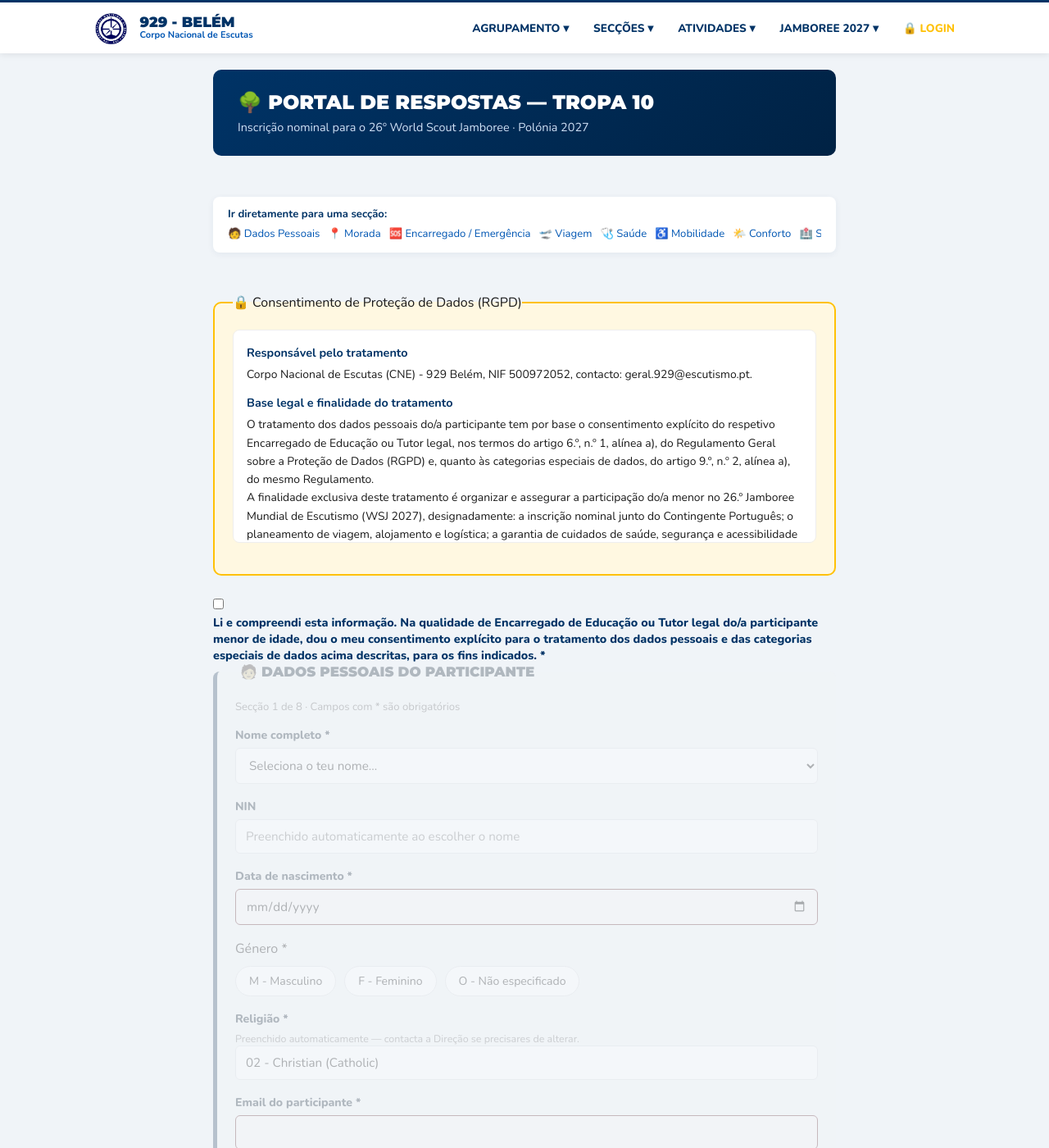
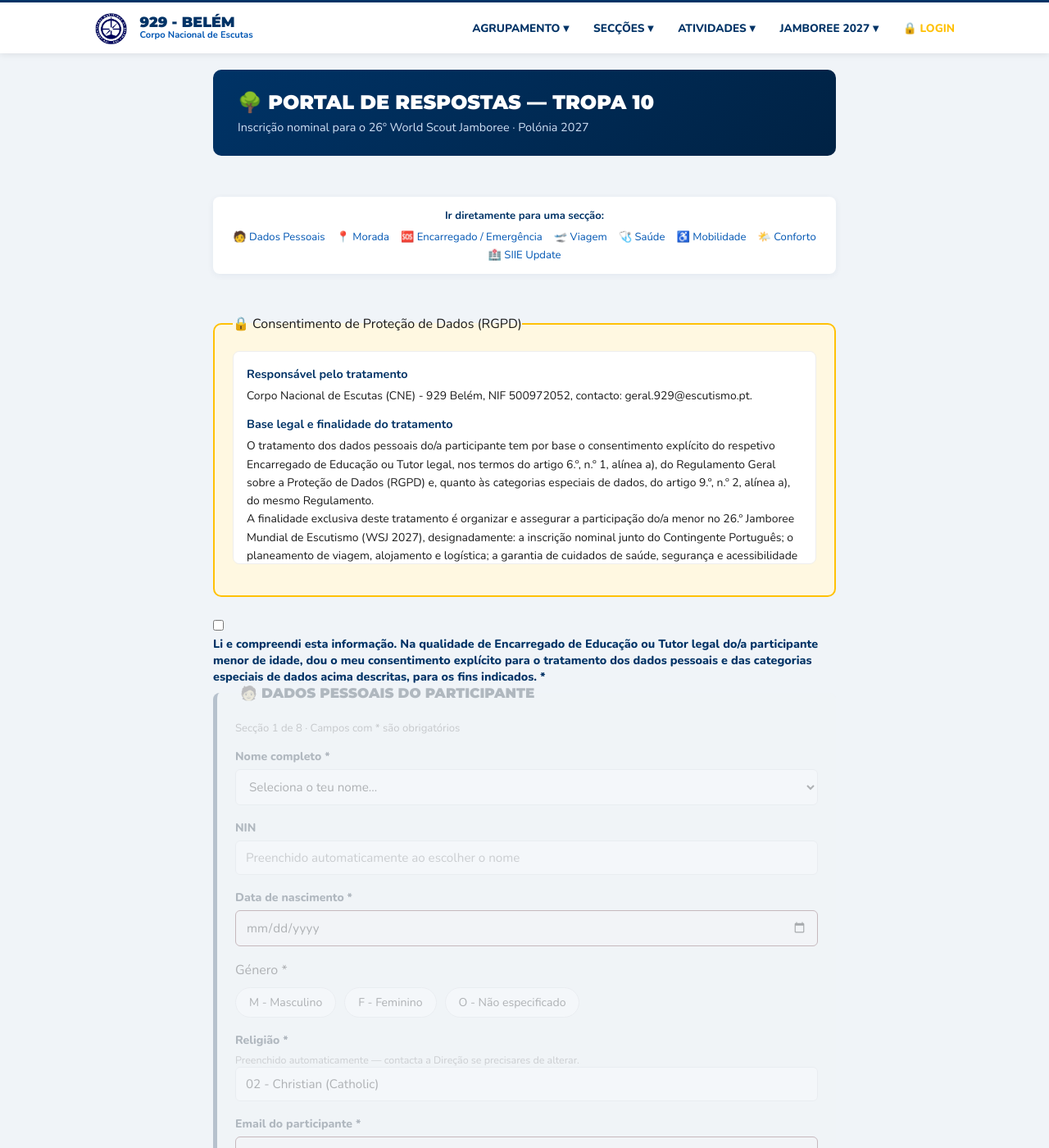
Before and after one commit to cne929belem/cne929belem.github.io, a Jekyll site: the page built from jamboree-inscricao.html, in a window 1280 px wide and 1400 px high. Shown: the whole window at 82% size. Built offline with Jekyll 4.4.1, drawn with Linux system fonts in a browser that asks for light colours.

Commit message:
Add files via upload

```diff
--- a/assets/css/style.css
+++ b/assets/css/style.css
@@ -626,19 +626,20 @@
 .form-jump-nav {
     background: var(--branco);
     border-radius: 8px;
-    padding: 12px 18px;
+    padding: 14px 18px;
     margin-bottom: 20px;
     box-shadow: 0 2px 8px rgba(0,51,102,0.06);
     font-size: 0.82rem;
+    text-align: center;
 }
-.form-jump-nav strong { color: var(--azul-marinho); display: block; margin-bottom: 6px; }
+.form-jump-nav strong { color: var(--azul-marinho); display: block; margin-bottom: 8px; }
 .form-jump-links {
-    white-space: nowrap;
-    overflow-x: auto;
-    -webkit-overflow-scrolling: touch;
-    padding-bottom: 2px;
+    display: flex;
+    flex-wrap: wrap;
+    justify-content: center;
+    gap: 4px 14px;
 }
-.form-jump-nav a { color: var(--azul-claro); text-decoration: none; margin-right: 10px; }
+.form-jump-nav a { color: var(--azul-claro); text-decoration: none; }
 .form-jump-nav a:hover { text-decoration: underline; }
 
 .consent-block {
```
